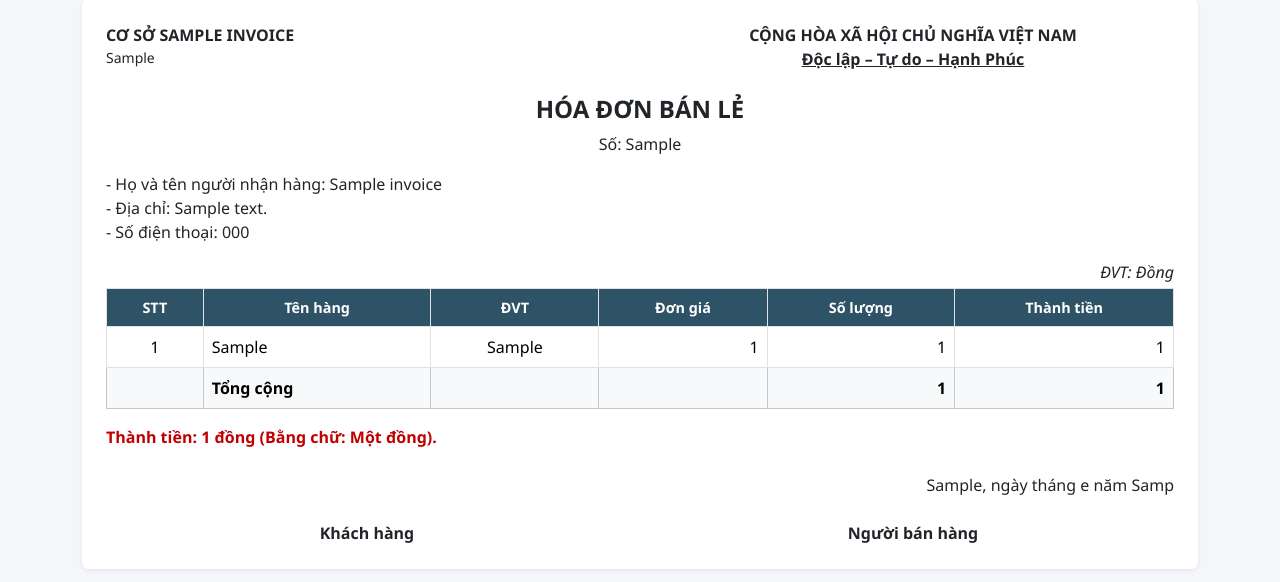
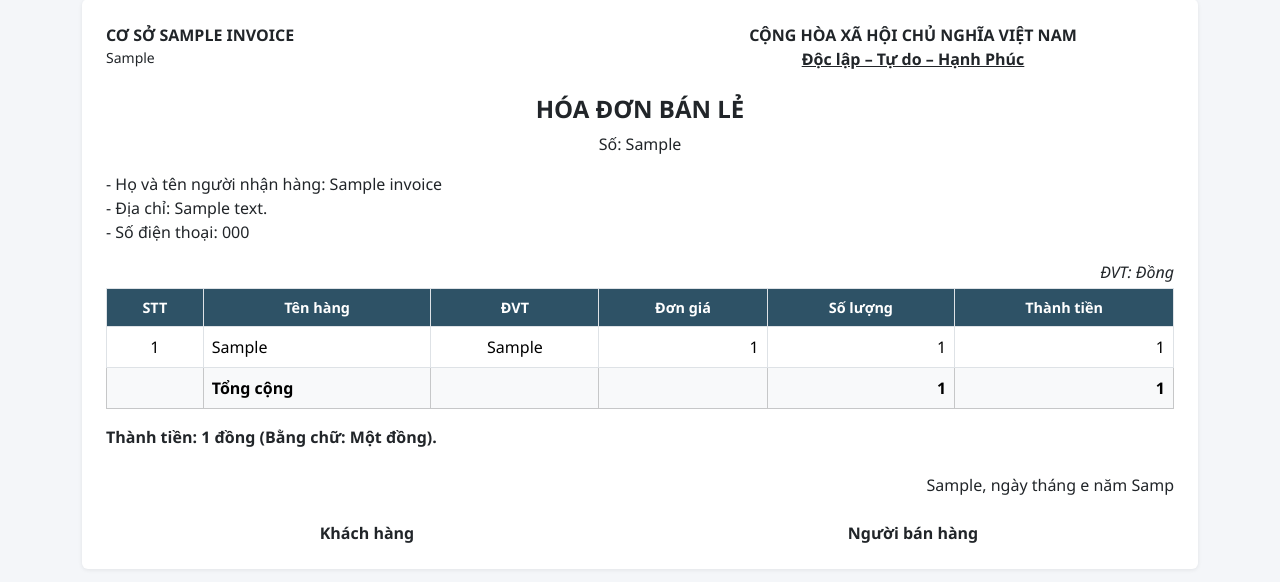
Before and after one commit to PHONGKHCN/HOADONDAURA-DAUVAO, a Flask app: page /sales/1 in a window 1280 px wide. Shown: the part 152-734 px from the top of the page. Run offline with Flask 3, Linux system fonts and the light colour scheme; a user stored in the database is signed in; tables that the repository leaves empty hold one stand-in row (values such as "Sample post"); some libraries are stand-ins or nearby versions.

Commit message:
cap nhap lan thu 5

```diff
--- a/app.py
+++ b/app.py
@@ -1883,7 +1883,7 @@ def build_sales_invoice_pdf(invoice, items, page_size="a4"):
     style_cell_right = ParagraphStyle("cell_right", parent=style_cell, alignment=TA_RIGHT)
     style_cell_bold_center = ParagraphStyle("cell_bold_center", parent=style_cell_bold, alignment=TA_CENTER)
     style_cell_bold_right = ParagraphStyle("cell_bold_right", parent=style_cell_bold, alignment=TA_RIGHT)
-    style_red = ParagraphStyle("red", fontName="VNSans-Bold", fontSize=10 * fs, textColor=colors.HexColor("#C00000"))
+    style_red = ParagraphStyle("red", fontName="VNSans-Bold", fontSize=10 * fs)
 
     story = []
 
@@ -1970,13 +1970,10 @@ def build_sales_invoice_pdf(invoice, items, page_size="a4"):
     tbl = Table(table_data, colWidths=col_widths, repeatRows=1)
     tbl.setStyle(TableStyle([
         ("GRID", (0, 0), (-1, -1), 0.6, colors.HexColor("#333333")),
-        ("BACKGROUND", (0, 0), (-1, 0), colors.HexColor("#2E5266")),
-        ("TEXTCOLOR", (0, 0), (-1, 0), colors.white),
         ("VALIGN", (0, 0), (-1, -1), "MIDDLE"),
         ("ALIGN", (0, 0), (0, -1), "CENTER"),
         ("ALIGN", (2, 0), (2, -1), "CENTER"),
         ("ALIGN", (3, 0), (5, -1), "RIGHT"),
-        ("BACKGROUND", (0, -1), (-1, -1), colors.HexColor("#D6E4F0")),
         ("TOPPADDING", (0, 0), (-1, -1), 3 if is_a5 else 4),
         ("BOTTOMPADDING", (0, 0), (-1, -1), 3 if is_a5 else 4),
     ]))
@@ -2167,8 +2164,7 @@ def build_sales_invoice_docx(invoice, items, page_size="a4"):
     for i, h in enumerate(headers):
         cell = table.rows[0].cells[i]
         cell.paragraphs[0].alignment = WD_ALIGN_PARAGRAPH.CENTER
-        _set_run(cell.paragraphs[0], h, bold=True, size=fs_cell, color="FFFFFF")
-        _set_cell_shading(cell, "2E5266")
+        _set_run(cell.paragraphs[0], h, bold=True, size=fs_cell)
 
     tong_so_luong = 0
     for it in items:
@@ -2191,7 +2187,6 @@ def build_sales_invoice_docx(invoice, items, page_size="a4"):
     for i, val in enumerate(total_values):
         total_row[i].paragraphs[0].alignment = total_aligns[i]
         _set_run(total_row[i].paragraphs[0], val, bold=True, size=fs_cell)
-        _set_cell_shading(total_row[i], "D6E4F0")
 
     docx_doc.add_paragraph()
     so_chu = so_thanh_chu(invoice["tong_cong"])
@@ -2207,14 +2202,14 @@ def build_sales_invoice_docx(invoice, items, page_size="a4"):
         _set_run(p_ttoan, f"- Thanh toán: {thanh_toan:,.0f} đồng", bold=True, size=fs)
         p_conlai = docx_doc.add_paragraph()
         p_conlai.paragraph_format.keep_with_next = True
-        _set_run(p_conlai, f"- Còn lại: {con_lai:,.0f} đồng", bold=True, size=fs, color="C00000")
+        _set_run(p_conlai, f"- Còn lại: {con_lai:,.0f} đồng", bold=True, size=fs)
     else:
         p_total = docx_doc.add_paragraph()
         p_total.paragraph_format.keep_with_next = True
         _set_run(
             p_total,
             f"Thành tiền: {invoice['tong_cong']:,.0f} đồng (Bằng chữ: {so_chu.rstrip('.')}).",
-            bold=True, size=fs, color="C00000",
+            bold=True, size=fs,
         )
 
     ngay_str = invoice["ngay_lap"]
--- a/templates/sales_view.html
+++ b/templates/sales_view.html
@@ -89,10 +89,10 @@
   <div class="mb-4">
     <div>- Tổng số tiền: <strong>{{ "{:,.0f}".format(invoice.tong_cong) }} đồng</strong></div>
     <div>- Thanh toán: <strong>{{ "{:,.0f}".format(invoice.thanh_toan or 0) }} đồng</strong></div>
-    <div style="color:#C00000;">- Còn lại: <strong>{{ "{:,.0f}".format(invoice.tong_cong - (invoice.thanh_toan or 0)) }} đồng</strong></div>
+    <div class="fw-bold">- Còn lại: <strong>{{ "{:,.0f}".format(invoice.tong_cong - (invoice.thanh_toan or 0)) }} đồng</strong></div>
   </div>
   {% else %}
-  <div class="mb-4 fw-bold" style="color:#C00000;">
+  <div class="mb-4 fw-bold">
     Thành tiền: {{ "{:,.0f}".format(invoice.tong_cong) }} đồng (Bằng chữ: {{ so_tien_chu.rstrip('.') }}).
   </div>
   <div class="text-end mb-4">
```
